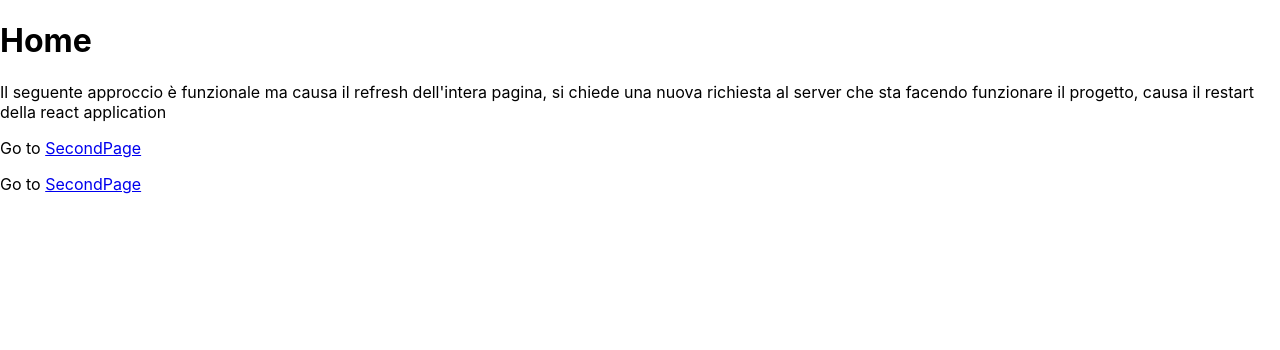
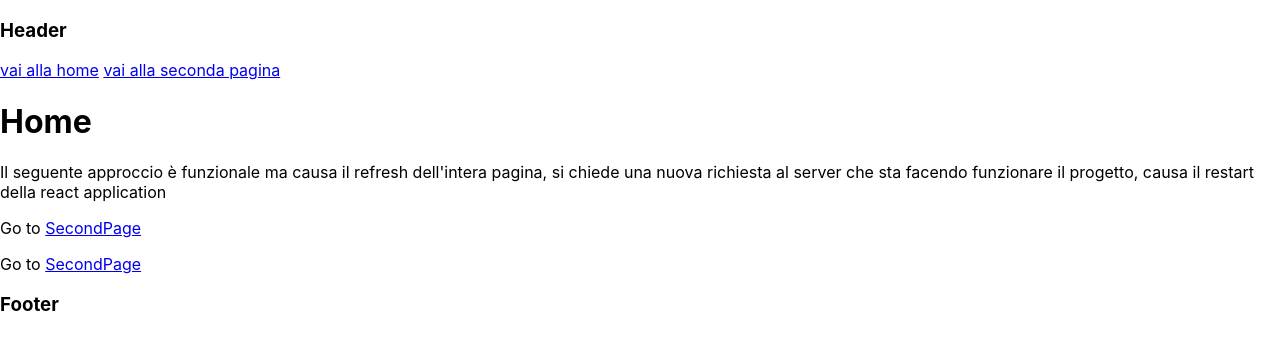
Before and after one commit to taccarlo/lezioni_react_24, a React (Create React App) app in the folder lezione06 - routing/my-app/: page / in a window 1280 px wide. Shown: the top 350 px of the page. Built offline with nearby package versions, Linux system fonts and the light colour scheme.

Commit message:
[UP] header footer e error

```diff
--- a/lezione06 - routing/my-app/src/App.js
+++ b/lezione06 - routing/my-app/src/App.js
@@ -3,14 +3,27 @@ import './App.css';
 import {createBrowserRouter, RouterProvider} from 'react-router-dom';
 import HomePage from './Page/Home';
 import SecondPage from './Page/SecondPage';
-const router = createBrowserRouter ([
-  {path:'/', element: <HomePage/>},
-  {path:'/secondPage', element: <SecondPage/>}
+import ErrorElement from './Navigation/errorElement';
+import RootLayout from './Page/root';
 
+const router = createBrowserRouter([
+  {
+    path:'/',
+    element:<RootLayout />,
+    errorElement:<ErrorElement/>,
+    children:[
+      {path: '/', element: <HomePage />},
+      {path:'/SecondPage', element: <SecondPage/>},
+    ]},
 ]);
+
 
 //differenti path caricano differenti pagine
 // npm install react-router-dom
+
+//se vogliamo fare in modo di avere per esempio un
+// header sopra a tutti i componenti questo approccio non funziona
+//bisogna modificare createBrowserRouter come segue, applichiamo anche una pagina dove andare in caso di errore
 function App() {
   return <RouterProvider router={router}/>;
 }
--- /dev/null
+++ b/lezione06 - routing/my-app/src/Navigation/errorElement.js
@@ -0,0 +1,4 @@
+function ErrorElement(){
+    return (<h1>404 Page not found</h1>);
+}
+export default ErrorElement;
--- /dev/null
+++ b/lezione06 - routing/my-app/src/Navigation/root.js
@@ -0,0 +1,14 @@
+import {Outlet} from 'react-router-dom';
+import Footer from "../Page/footer"
+import Header from "../Page/header"
+
+function RootLayout(){
+    return(
+        <>
+            <Header/>
+            <Outlet/>
+            <Footer/>
+        </>
+    )
+}
+export default RootLayout;
--- a/lezione06 - routing/my-app/src/Page/SecondPage.js
+++ b/lezione06 - routing/my-app/src/Page/SecondPage.js
@@ -1,8 +1,6 @@
 function SecondPage() {
     return (
-      <>
         <h1>SecondPage</h1>
-      </>
     );
   }
   export default SecondPage;
--- /dev/null
+++ b/lezione06 - routing/my-app/src/Page/footer.js
@@ -0,0 +1,11 @@
+
+
+
+
+
+function Footer(){
+    return(
+        <h3>Footer</h3>
+      );
+}
+export default Footer;
--- /dev/null
+++ b/lezione06 - routing/my-app/src/Page/header.js
@@ -0,0 +1,13 @@
+import {Link} from 'react-router-dom';
+
+function Header(){
+   return(
+        <>
+         <h3>Header</h3>
+         <Link to="/">vai alla home</Link>
+         {' '}
+         <Link to="/SecondPage">vai alla seconda pagina</Link>
+        </>
+      );
+}
+export default Header;
--- /dev/null
+++ b/lezione06 - routing/my-app/src/Page/root.js
@@ -0,0 +1,14 @@
+import {Outlet} from 'react-router-dom';
+import Footer from "./footer"
+import Header from "./header"
+
+function RootLayout(){
+    return(
+        <>
+            <Header/>
+            <Outlet/>
+            <Footer/>
+        </>
+    )
+}
+export default RootLayout;
```
